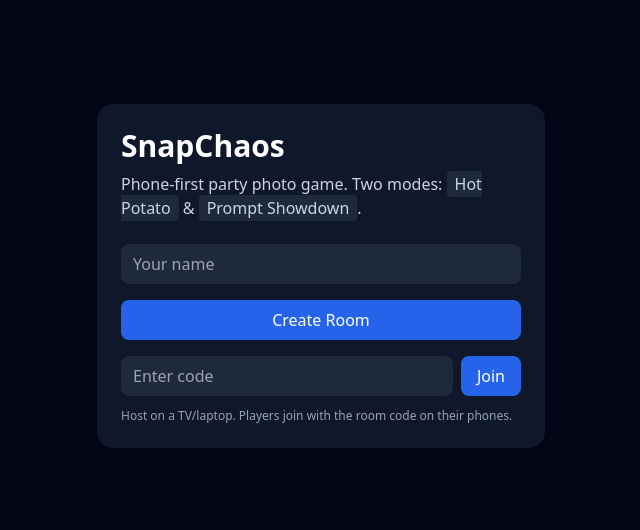
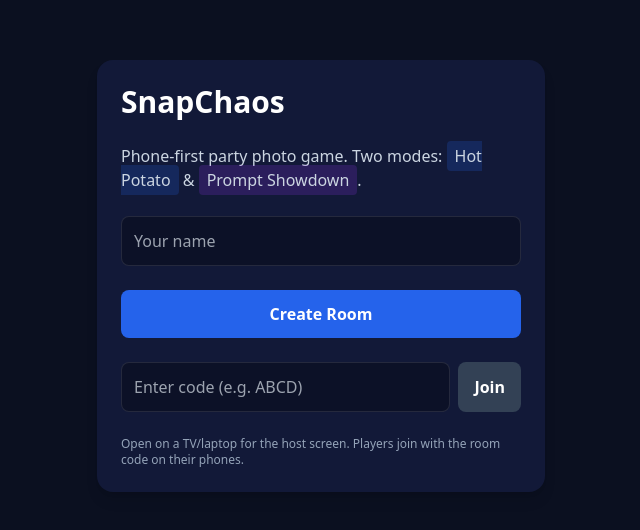
Before and after one commit to marzpro/SnapChaos, a Next.js app: page / in a window 1280 px wide. Shown: the part 124-654 px from the top of the page, without its empty margins (319-959 px from the left). Built offline with nearby package versions, Linux system fonts and the light colour scheme; no server answers.

Commit message:
Fix: replace pages/index.js with frontend-only lobby (remove express)

```diff
--- a/pages/index.js
+++ b/pages/index.js
@@ -3,95 +3,102 @@ import { useState } from "react";
 import { useRouter } from "next/router";
 import { io } from "socket.io-client";
 
-const SOCKET_URL =
-  process.env.NEXT_PUBLIC_SOCKET_URL || "https://snapchaos-socket.onrender.com";
-
 export default function Lobby() {
+  const router = useRouter();
   const [name, setName] = useState("");
   const [code, setCode] = useState("");
-  const [busy, setBusy] = useState(false);
-  const router = useRouter();
+
+  const SOCKET_URL =
+    process.env.NEXT_PUBLIC_SOCKET_URL || "http://localhost:3001";
 
   const createRoom = async () => {
     try {
-      setBusy(true);
       const socket = io(SOCKET_URL, {
         transports: ["websocket"],
+        withCredentials: true,
       });
-      await new Promise((res, rej) => {
-        socket.on("connect", res);
-        socket.on("connect_error", rej);
+      await new Promise((resolve, reject) => {
+        const t = setTimeout(() => reject(new Error("Socket timeout")), 7000);
+        socket.on("connect", () => {
+          clearTimeout(t);
+          resolve();
+        });
+        socket.on("connect_error", (e) => {
+          clearTimeout(t);
+          reject(e);
+        });
       });
 
-      socket.emit(
-        "create_room",
-        { name: name || "Host" },
-        ({ code: roomCode, error }) => {
-          if (error) {
-            alert(error);
-            socket.disconnect();
-            setBusy(false);
-            return;
-          }
+      socket.emit("create_room", { name: name || "Host" }, ({ code, error }) => {
+        if (error) {
+          alert(error);
           socket.disconnect();
-          router.push(`/room/${roomCode}?name=${encodeURIComponent(name || "Host")}`);
+          return;
         }
-      );
-    } catch (e) {
-      console.error(e);
-      alert("Could not connect to the game server.");
-      setBusy(false);
+        socket.disconnect();
+        router.push(`/room/${code}?name=${encodeURIComponent(name || "Host")}`);
+      });
+    } catch (err) {
+      console.error(err);
+      alert("Could not create room. Please try again.");
     }
   };
 
   const joinRoom = () => {
-    const c = (code || "").trim().toUpperCase();
-    if (!c) return alert("Enter a room code");
-    router.push(`/room/${c}?name=${encodeURIComponent(name || "Player")}`);
+    const trimmed = (code || "").trim().toUpperCase();
+    if (!trimmed) {
+      alert("Enter a room code first.");
+      return;
+    }
+    router.push(`/room/${trimmed}?name=${encodeURIComponent(name || "Guest")}`);
   };
 
   return (
-    <div className="min-h-screen flex items-center justify-center p-4">
-      <div className="w-full max-w-md rounded-2xl bg-[#0f172a] p-6 shadow">
-        <h1 className="text-3xl font-bold text-white">SnapChaos</h1>
-        <p className="mt-2 text-slate-300">
+    <div className="min-h-screen flex items-center justify-center p-6 bg-[#0b1020] text-white">
+      <div className="w-full max-w-md space-y-6 bg-[#121938] rounded-2xl p-6 shadow-lg">
+        <h1 className="text-3xl font-bold">SnapChaos</h1>
+        <p className="text-slate-300">
           Phone-first party photo game. Two modes:{" "}
-          <span className="px-2 py-0.5 rounded bg-slate-800">Hot Potato</span> &{" "}
-          <span className="px-2 py-0.5 rounded bg-slate-800">Prompt Showdown</span>.
+          <span className="px-2 py-1 rounded bg-blue-600/20">Hot Potato</span>{" "}
+          &{" "}
+          <span className="px-2 py-1 rounded bg-purple-600/20">
+            Prompt Showdown
+          </span>
+          .
         </p>
 
         <input
-          className="mt-6 w-full rounded-lg bg-slate-800 text-white px-3 py-2 outline-none"
+          className="w-full rounded-lg bg-black/30 border border-white/10 p-3 outline-none focus:border-white/30"
           placeholder="Your name"
           value={name}
           onChange={(e) => setName(e.target.value)}
         />
 
         <button
-          className="mt-4 w-full rounded-lg bg-blue-600 text-white py-2 font-medium disabled:opacity-60"
+          className="w-full rounded-lg bg-blue-600 hover:bg-blue-500 p-3 font-semibold"
           onClick={createRoom}
-          disabled={busy}
         >
-          {busy ? "Creating…" : "Create Room"}
+          Create Room
         </button>
 
-        <div className="mt-4 flex gap-2">
+        <div className="flex gap-2">
           <input
-            className="flex-1 rounded-lg bg-slate-800 text-white px-3 py-2 outline-none"
-            placeholder="Enter code"
+            className="flex-1 rounded-lg bg-black/30 border border-white/10 p-3 outline-none focus:border-white/30"
+            placeholder="Enter code (e.g. ABCD)"
             value={code}
             onChange={(e) => setCode(e.target.value)}
           />
           <button
-            className="rounded-lg bg-blue-600 text-white px-4 py-2 font-medium"
+            className="rounded-lg bg-slate-700 hover:bg-slate-600 px-4 font-semibold"
             onClick={joinRoom}
           >
             Join
           </button>
         </div>
 
-        <p className="mt-3 text-xs text-slate-400">
-          Host on a TV/laptop. Players join with the room code on their phones.
+        <p className="text-xs text-slate-400">
+          Open on a TV/laptop for the host screen. Players join with the room
+          code on their phones.
         </p>
       </div>
     </div>
```
